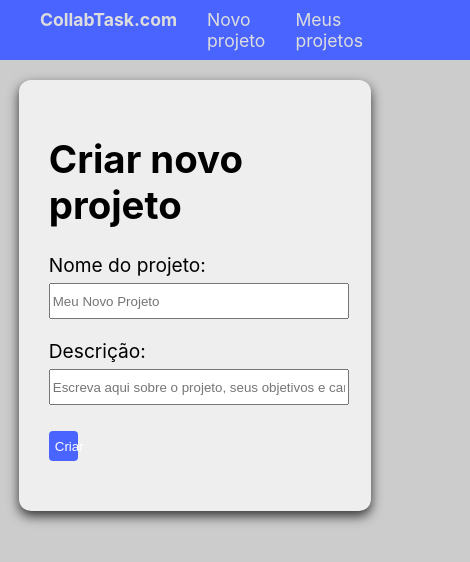
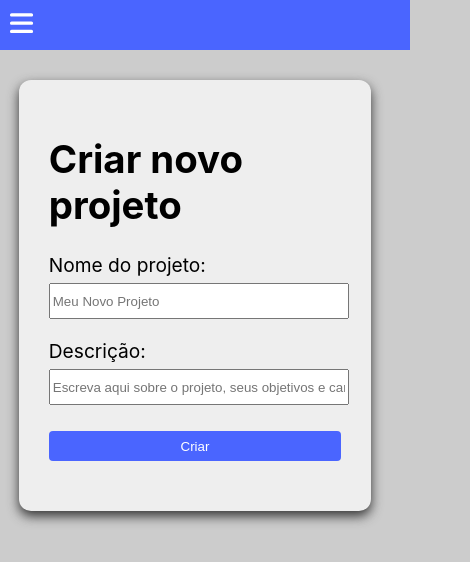
Before and after one commit to Evy8882/CollabTask, a React (Create React App) app in the folder client/: page /new-project in a window 390 px wide. Shown: the top 562 px of the page, 470 px wide, since content can reach past the window. Built offline with nearby package versions, Linux system fonts and the light colour scheme.

Commit message:
Adicição do menu responsivo e ajuste de estilos para visualização em dispositivos móveis

```diff
--- a/client/src/App.css
+++ b/client/src/App.css
@@ -20,6 +20,9 @@ header {
   align-items: center;
   padding: 0 40px;
   font-size: 1.1em;
+  color: white;
+  z-index: 10;
+  transition: 200ms;
 }
 .Transparent {
   background-color: transparent;
@@ -39,6 +42,46 @@ header nav a:hover {
 }
 header nav a:first-child {
   font-weight: bolder;
+}
+.bar-menu{
+  display: none;
+  position: absolute;
+    left: 10px;
+    top: 10px;
+    font-size: 1.5em;
+    cursor: pointer;
+    z-index: 15;
+}
+@media (max-width: 680px) {
+  header {
+    background-color: var(--main-color) !important;
+    padding: 10px;
+    min-height: 30px;
+    height: max-content;
+  }
+  .bar-menu{
+    display: block !important;
+  }
+  header nav{
+    /* display: none; */
+    opacity: 0;
+    max-height: 0;
+    transition: 200ms;
+    width: 100%;
+    justify-content: space-between;
+    flex-direction: column;
+    align-items: flex-start;
+  }
+
+  header:has(.bar-menu:hover) nav, header:has(nav:hover) nav{
+    padding-top: 30px;
+    opacity: 1;
+    max-height: max-content;
+  }
+
+  header nav a {
+    font-size: 0.9em;
+  }
 }
 .homeSection {
   color: white;
@@ -89,8 +132,7 @@ header nav a:first-child {
   padding: 12px 8%;
 }
 .formContainer{
-  margin: auto;
-  margin-top: 80px;
+  margin: 80px auto;
   width: 75vw;
   background-color: var(--main-bg);
   padding: 30px;
@@ -103,6 +145,12 @@ header nav a:first-child {
   width: 75vw;
   padding: 60px;
   font-size: 1.2em;
+}
+@media (max-width: 680px) {
+  .editFormContainer, .editNotesContainer, .editToDoContainer{
+    width: 90vw;
+    padding: 40px 0;
+  }
 }
 form{
   width: 100%;
@@ -119,6 +167,19 @@ form button {
 }
 .editFormContainer button{
   width: 30%;
+}
+@media (max-width: 680px) {
+  form button {
+    width: 100%;
+  }
+  .editFormContainer button {
+    width: 100%;
+    margin-top: 10px;
+    height: 45px;
+  }
+  .dangerButton {
+    margin: 0 !important;
+  }
 }
 button {
   background-color: var(--main-color);
@@ -141,6 +202,7 @@ button:hover {
   padding: 4px;
   border-radius: 6px;
   width: 21%;
+  min-width: min-content;
   min-height: 180px;
   cursor: pointer;
   color: black;
@@ -174,7 +236,7 @@ button:hover {
   flex-direction: column;
   width: 5%;
   background-color: var(--sec-bg);
-  min-height: 100vh;
+  height: 100vh;
   transition: 400ms;
   position: fixed;
   left: 0px;
@@ -182,16 +244,32 @@ button:hover {
   z-index: 5;
   /* top: 60px; */
 }
-.manageNav:hover{
-  width: 15%;
+@media screen and (max-width: 680px) {
+  .manageNav {
+    width: 100%;
+    height: 70px;
+    flex-direction: row;
+    align-items: center;
+    justify-content: space-evenly;
+    position: relative;
+    top: 0;
+    left: 0;
+    padding: 0;
+  }
+
 }
-.revealText{
+.manageNav .revealText{
   display: none;
   opacity: 0%;
   text-wrap: nowrap;
 }
-.manageNav:hover .revealText{
-  display: contents;
+@media (min-width: 681px){
+  .manageNav:hover{
+    width: 150px;
+  }
+  .manageNav:hover .revealText{
+    display: contents;
+  }
 }
 .mainManage{
   flex-grow: 1;
--- a/client/src/components/Header.jsx
+++ b/client/src/components/Header.jsx
@@ -1,9 +1,13 @@
 import React from "react";
 import { Link } from "react-router-dom";
+import { FontAwesomeIcon } from '@fortawesome/react-fontawesome';
+import { faBars } from '@fortawesome/free-solid-svg-icons';
+
 
 function Header({transparent=false}) {
     return (
         <header style={transparent ? {"backgroundColor": "transparent"} : {"backgroundColor": "var(--main-color)"}} >
+            <FontAwesomeIcon icon={faBars} className="bar-menu"/>
             <nav>
                 <Link to={"/"}>CollabTask.com</Link>
                 <Link to={"/new-project"}>Novo projeto</Link>
--- a/client/src/components/ManageProject.jsx
+++ b/client/src/components/ManageProject.jsx
@@ -2,6 +2,7 @@ import React, { useEffect, useState } from "react";
 import { FontAwesomeIcon } from '@fortawesome/react-fontawesome';
 import { faHouse, faNoteSticky, faCircleCheck } from '@fortawesome/free-solid-svg-icons'
 import { useNavigate, useParams } from "react-router-dom";
+import Logo from "../img/icon.png";
 import axios from "axios";
 import EditHomePage from "./EditHomePage";
 import EditNotesPage from "./EditNotesPage";
@@ -44,7 +45,7 @@ function ManageProject() {
             <section className="manageContainer">
                 <section className="manageNav">
                     <button className="navButton" onClick={() => navigate("/")}>
-                        <img src="http://localhost:3000/favicon.png" alt="" width={26}/>
+                        <img src={Logo} alt="" width={26}/>
                         <div className="revealText"><b>CollabTask.com</b></div>
                     </button>
                     <button className="navButton" onClick={() => setIndex(1)}>
```
Also changed, not shown: client/src/img/icon.png (added).
